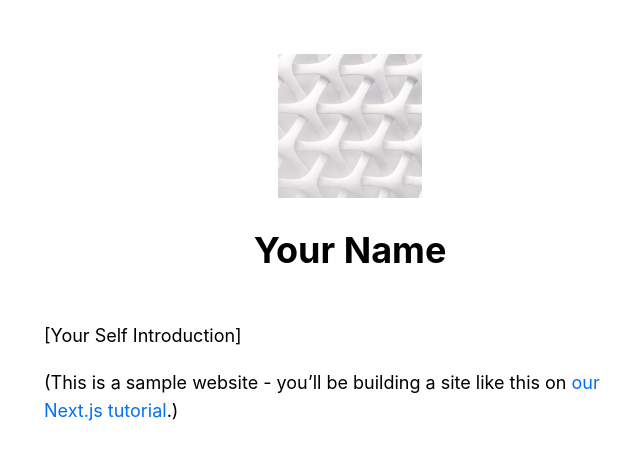
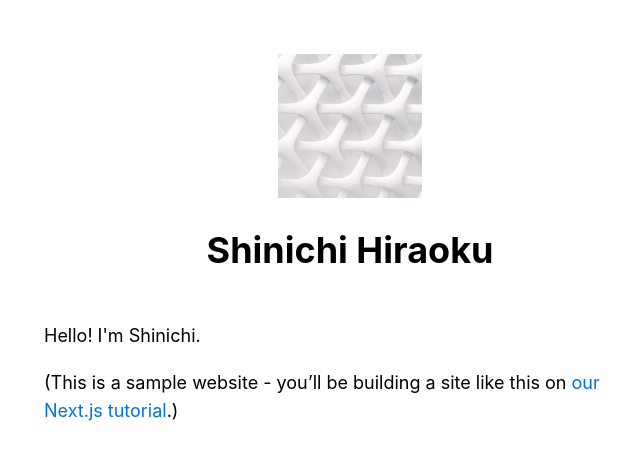
Before and after one commit to s-hiraoku/nextjs-blog, a Next.js app: page / in a window 1280 px wide. Shown: the top 460 px of the page, without its empty margins (290-930 px from the left). Built offline with nearby package versions, Linux system fonts and the light colour scheme.

Commit message:
コンテンツ更新

```diff
--- a/components/layout.tsx
+++ b/components/layout.tsx
@@ -34,7 +34,7 @@ const BackToHome = styled.div`
   margin: 3rem 0 0;
 `;
 
-const name = "Your Name";
+const name = "Shinichi Hiraoku";
 export const siteTitle = "Next.js Sample Website";
 
 function Layout({ children, home }) {
--- a/pages/index.tsx
+++ b/pages/index.tsx
@@ -9,7 +9,7 @@ export default function Home() {
         <title>{siteTitle}</title>
       </Head>
       <section css={HeadingMd}>
-        <p>[Your Self Introduction]</p>
+        <p>Hello! I'm Shinichi.</p>
         <p>
           (This is a sample website - you’ll be building a site like this on{" "}
           <a href="https://nextjs.org/learn">our Next.js tutorial</a>.)
--- a/styles/globals.scss
+++ b/styles/globals.scss
@@ -26,4 +26,3 @@ img {
   max-width: 100%;
   display: block;
 }
-/*# sourceMappingURL=global.css.map */
```
